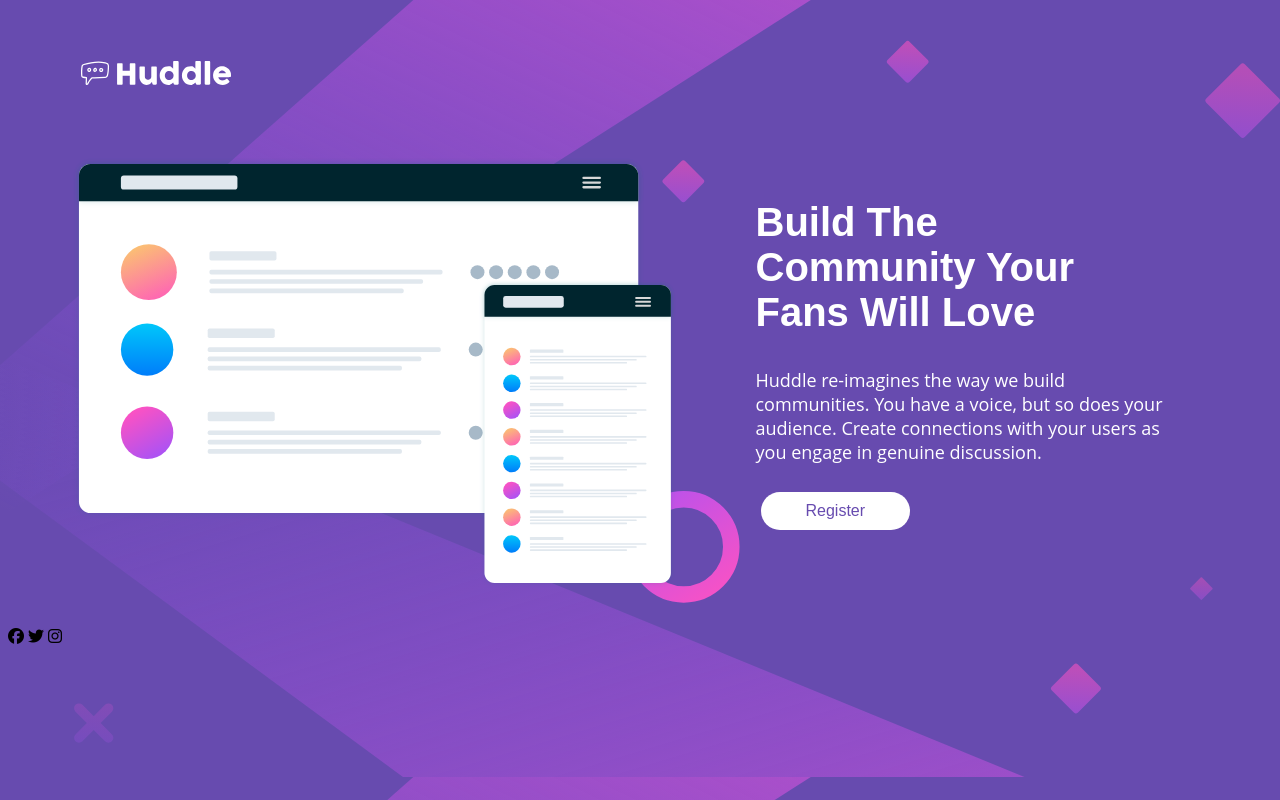
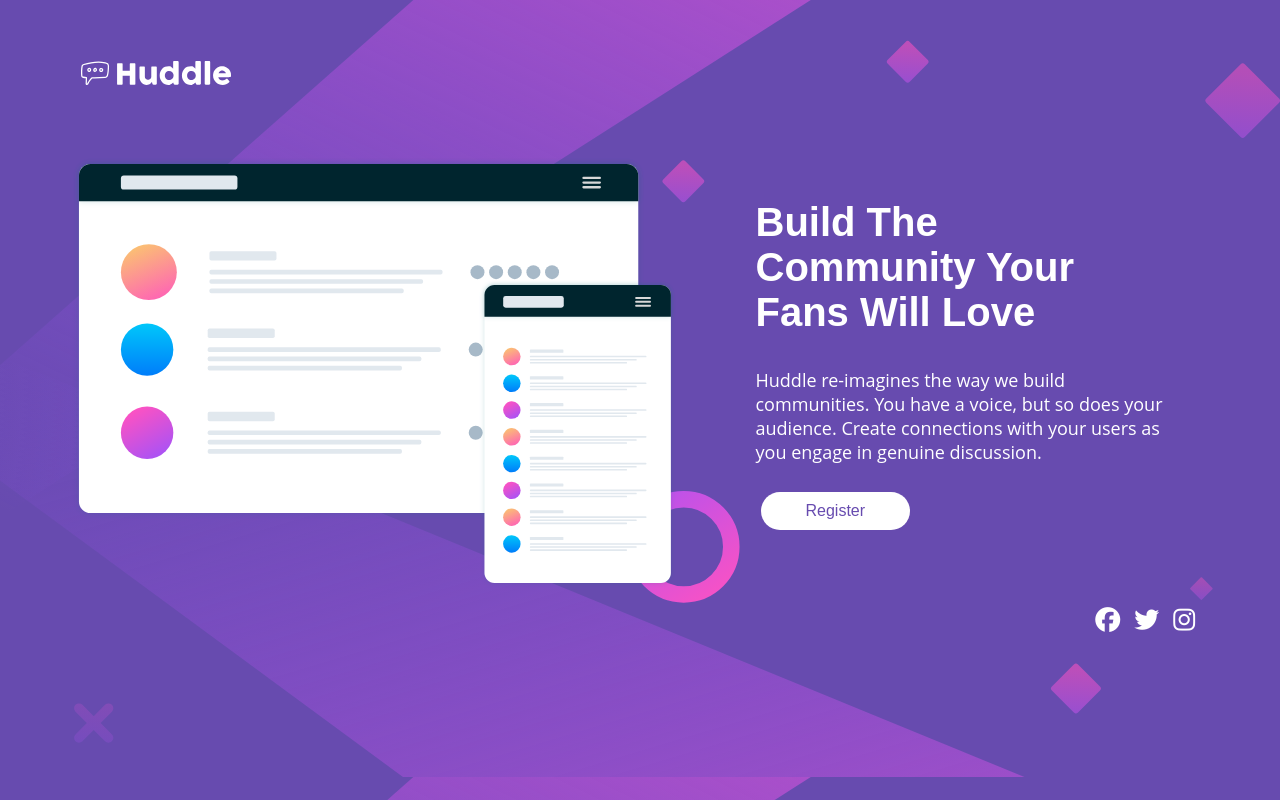
Before and after one commit to iam-Dianne/Huddle-landing-page, a plain HTML site: page index.html in a window 1280 px wide. Drawn offline with Linux system fonts and the light colour scheme.

Commit message:
fixed footer placement

```diff
--- a/style.css
+++ b/style.css
@@ -3,25 +3,22 @@
     background-image:url("images/bg-desktop.svg");
     background-size:cover;
 }
-
 #logo {
     height: 40px;
     margin: 30px 35px 10px 50px;
     padding: 15px;
 }
-
 #mockup {
     height: 430px;
-    margin: 10px 15px;
-    padding: 10px 10px;
+    margin: 10px 15px 0px 15px;
+    padding: 10px 10px 0px 10px;
 
 }
-
 .contents {
     display:flex;
     flex-direction:row;
+    margin: 0px;
 }
-
 .page-text {
     margin: 40px 80px 30px 10px;
     color:white;
@@ -47,9 +44,21 @@ button {
     border: none;
     border-radius: 25px;
     margin: 5px 10px;
-
+    cursor:pointer;
 }
 button:hover {
     color:white;
     background-color:hsl(300, 69%, 71%);
 }
+.fa-brands{
+    color:white;
+    float:right;
+    padding: 0px 7px;
+    font-size: 25px;
+}
+footer {
+    display:flex;
+    flex-direction:row;
+    justify-content:end;
+    margin: 0px 70px 20px 0px;
+}
```
